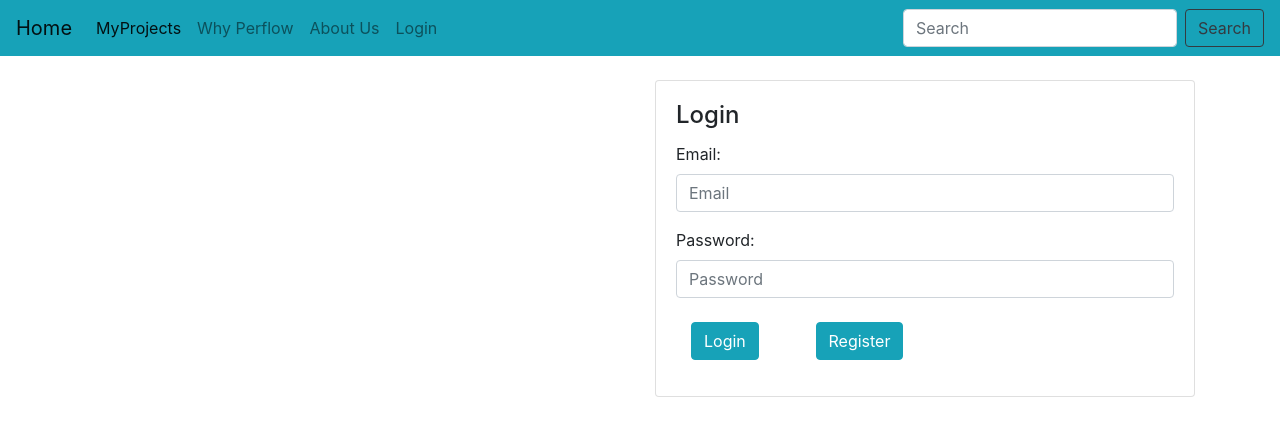
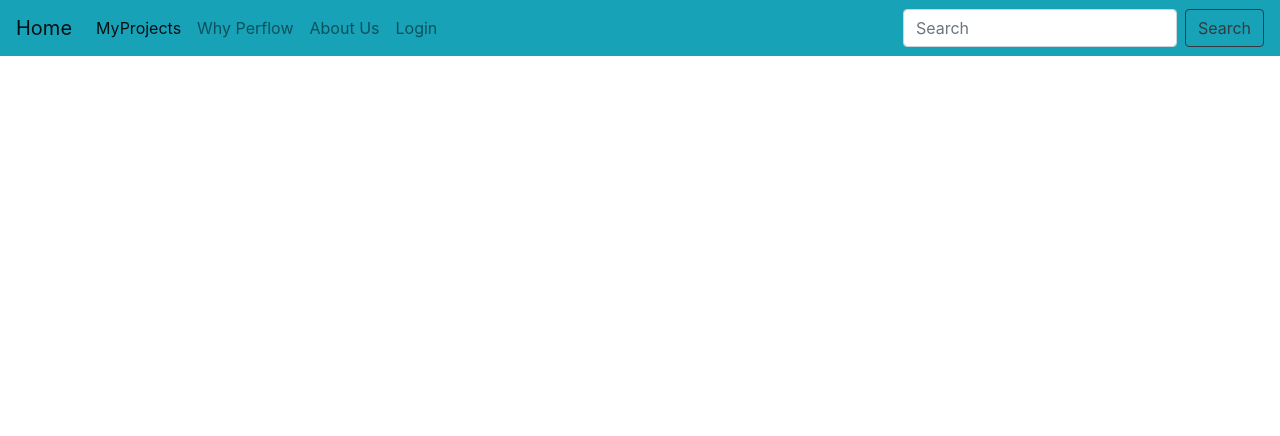
Before and after one commit to pratima-shegokar/perflow, a React (Create React App) app in the folder frontend/: page / in a window 1280 px wide. Shown: the top 436 px of the page. Built offline with nearby package versions, Linux system fonts and the light colour scheme.

Commit message:
Add route for login to be displayed only when clicked login.

```diff
--- a/frontend/src/App.js
+++ b/frontend/src/App.js
@@ -1,6 +1,6 @@
 import React from 'react';
 import './App.css';
-import { BrowserRouter as Router, Route } from "react-router-dom";
+import { BrowserRouter as Router, Route, Redirect } from "react-router-dom";
 import MyProjects from './components/ProjectsList/MyProject';
 import WhyPerflow from './components/WhyPerflow/WhyPerflow';
 import Navbar from './components/Navbar';
@@ -10,11 +10,11 @@ function App() {
   return (
     <React.Fragment>
       <Navbar />
-      <LoginPage />
       <Router>
           <Route path="/" component={App}>
           <Route path="/MyProjects" component={MyProjects} />
           <Route path="/WhyPerflow" component={WhyPerflow} />
+          <Route path="/Login" component={LoginPage} />
         </Route>
       </Router>
     </React.Fragment>
--- a/frontend/src/components/HomePage/LoginPage.js
+++ b/frontend/src/components/HomePage/LoginPage.js
@@ -1,7 +1,7 @@
-import React, { Component } from "react";
+import React from "react";
 import LoginForm from "./LoginForm";
 
-class LoginPage extends Component {
+class LoginPage extends React.Component {
     /*async login(loginData) {
         const loginSuccess = await Auth.login(loginData);
         if (!loginSuccess) {
@@ -18,6 +18,7 @@ class LoginPage extends Component {
 
     render() {
         return (
+            <React.Fragment>
             <div className="wrapper">
                 <div className="container">
                     <div className="row mt-4">
@@ -36,6 +37,7 @@ class LoginPage extends Component {
                     </div>
                 </div>
             </div>
+            </React.Fragment>
         );
     }
 }
```
